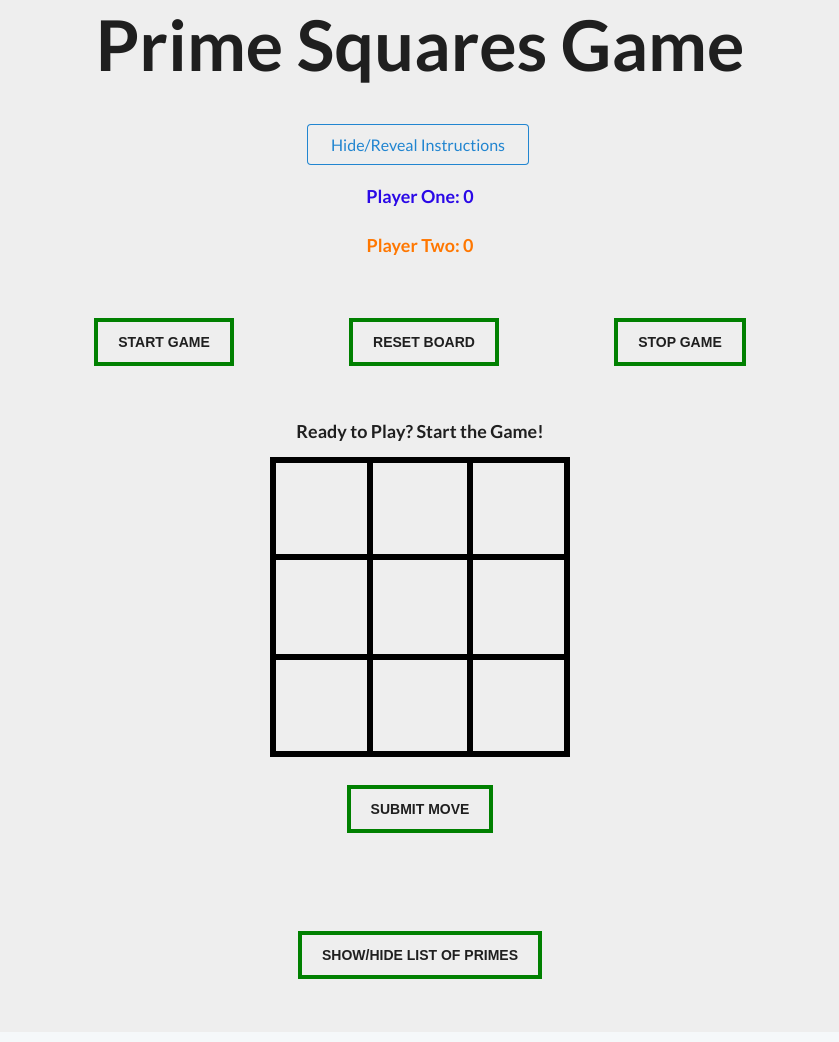
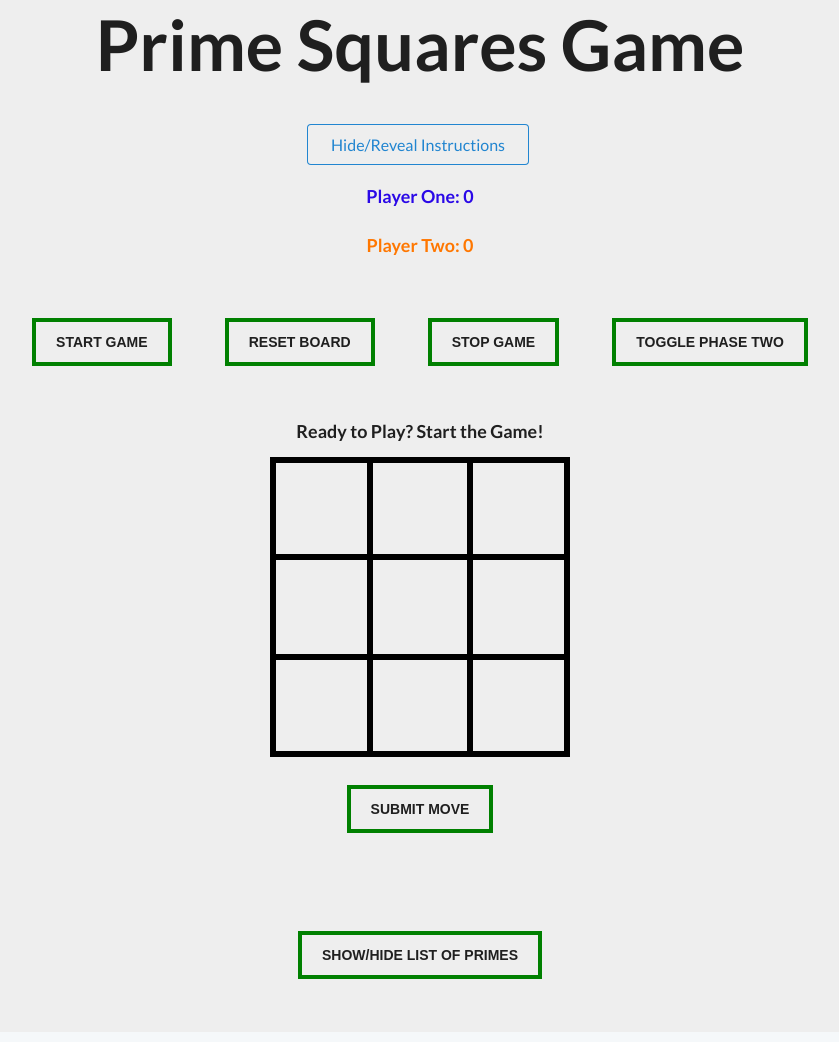
Before and after one commit to TestSubjector/PrimeSquaresGame, a PHP site: page /iframe.html in a window 1280 px wide. Shown: the part 31-1073 px from the top of the page, without its empty margins (220-1059 px from the left). Run offline with PHP 8.4, Linux system fonts and the light colour scheme; some libraries are stand-ins or nearby versions.

Commit message:
phase two completed

```diff
--- a/src/assets/css/tictac.css
+++ b/src/assets/css/tictac.css
@@ -31,6 +31,22 @@
     margin-bottom: 2em;
     font-size: 1.2rem;
   }
+
+  #wrapper {
+    width: auto;
+    height: auto;
+  }
+  #left {
+    width: auto;
+    height: auto;
+    float: left;
+  }
+
+  #right {
+    width: auto;
+    height: auto;
+    float: left;
+   }
 
   .play-area {
     display: grid;
--- a/src/assets/js/tictac.js
+++ b/src/assets/js/tictac.js
@@ -5,6 +5,10 @@ local_player_two_score = 0;
 counter = 0;
 last_move_index = -1;
 primes_showing = false;
+phase_two = false;
+total_turns_in_phase_two = 2;
+current_turns_in_phase_two = 0;
+do_phase_two = true;
 
 board_full = false;
 game_started = false;
@@ -53,6 +57,9 @@ loadup = () => {
         player_two_score.classList.add("playerTwo");
     }
     game_started = false;
+    phase_two = false;
+    total_turns_in_phase_two = 2;
+    current_turns_in_phase_two = 0;
     play_board = ["", "", "", "", "", "", "", "", ""];
     occupied = [3, 3, 3, 3, 3, 3, 3, 3, 3];
     last_move_index = -1;
@@ -70,6 +77,9 @@ reset_board = () => {
     play_board = ["", "", "", "", "", "", "", "", ""];
     occupied = [0, 0, 0, 0, 0, 0, 0, 0, 0];
     board_full = false;
+    phase_two = false;
+    total_turns_in_phase_two = 2;
+    current_turns_in_phase_two = 0;
     found_primes.clear();
     winner_found = 0;
     counter = 0;
@@ -119,8 +129,12 @@ create_number = numbers_list => {
 
 check_line = indices_list => {
     indices_length = indices_list.length;
+    phase_two_check = false;
     for (j = 0; j < indices_length; ++j)
-        if (occupied[indices_list[j]] == 0) return 0;
+        if (!phase_two && occupied[indices_list[j]] == 0) return 0;
+    for (j = 0; j < indices_length; ++j)
+        if (phase_two && indices_list[j] == last_move_index) phase_two_check = true;
+    if (phase_two && !phase_two_check) return;
     const list1 = []
     for (j = 0; j < indices_length; ++j)
         list1.push(play_board[indices_list[j]]);
@@ -138,7 +152,7 @@ check_match = () => {
     let prime_count = 0, current_count = 0;
     for (i = 0; i < 9; i += 3) {
         current_count = check_line([i, i + 1, i + 2]);
-        if (current_count > 0 && !found_primes.has(create_number([i, i+1, i+2]))) {
+        if (current_count > 0 && (!found_primes.has(create_number([i, i+1, i+2])) || phase_two)) {
             html_board[i].classList.add("win");
             html_board[i + 1].classList.add("win");
             html_board[i + 2].classList.add("win");
@@ -148,7 +162,7 @@ check_match = () => {
     }
     for (i = 0; i < 3; i++) {
         current_count = check_line([i, i + 3, i + 6]);
-        if (current_count > 0 && !found_primes.has(create_number([i, i+3, i+6]))) {
+        if (current_count > 0 && (!found_primes.has(create_number([i, i+3, i+6])) || phase_two)) {
             html_board[i].classList.add("win");
             html_board[i + 3].classList.add("win");
             html_board[i + 6].classList.add("win");
@@ -157,7 +171,7 @@ check_match = () => {
         }
     }
     current_count = check_line([0, 4, 8]);
-    if (current_count > 0 && !found_primes.has(48)) {
+    if (current_count > 0 && (!found_primes.has(48) || phase_two)) {
         html_board[0].classList.add("win");
         html_board[4].classList.add("win");
         html_board[8].classList.add("win");
@@ -165,7 +179,7 @@ check_match = () => {
         prime_count += current_count;
     }
     current_count = check_line([2, 4, 6]);
-    if (current_count > 0 && !found_primes.has(246)) {
+    if (current_count > 0 && (!found_primes.has(246) || phase_two)) {
         html_board[2].classList.add("win");
         html_board[4].classList.add("win");
         html_board[6].classList.add("win");
@@ -173,28 +187,28 @@ check_match = () => {
         prime_count += current_count;
     }
     current_count = check_line([1, 3]);
-    if (current_count > 0 && !found_primes.has(13)) {
+    if (current_count > 0 && (!found_primes.has(13) || phase_two)) {
         html_board[1].classList.add("win");
         html_board[3].classList.add("win");
         found_primes.add(13);
         prime_count += current_count;
     }
     current_count = check_line([1, 5]);
-    if (current_count > 0 && !found_primes.has(15)) {
+    if (current_count > 0 && (!found_primes.has(15) || phase_two)) {
         html_board[1].classList.add("win");
         html_board[5].classList.add("win");
         found_primes.add(15);
         prime_count += current_count;
     }
     current_count = check_line([3, 7]);
-    if (current_count > 0 && !found_primes.has(37)) {
+    if (current_count > 0 && (!found_primes.has(37) || phase_two)) {
         html_board[3].classList.add("win");
         html_board[7].classList.add("win");
         found_primes.add(37);
         prime_count += current_count;
     }
     current_count = check_line([5, 7]);
-    if (current_count > 0 && !found_primes.has(57)) {
+    if (current_count > 0 && (!found_primes.has(57) || phase_two)) {
         html_board[5].classList.add("win");
         html_board[7].classList.add("win");
         found_primes.add(57);
@@ -237,14 +251,39 @@ update_scores = () => {
     player_two_score.innerText = initial_text_player_two_score + " " + local_player_two_score.toString();
 };
 
+phase_two_player_move = e => {
+    if (last_move_index != -1 && last_move_index != e){
+        alert("You can either submit your current move or change the value. Selected square can't be changed now...");
+        return;
+    }
+    if (play_board[e] == "")
+        play_board[e] = 0;
+    play_board[e] = (play_board[e] + 1) % 10;
+    last_move_index = e;
+    play_board.forEach((element, index) => {
+        html_board[index].classList.remove("win");
+        html_board[index].classList.remove("lastMovePlayerOne");
+        html_board[index].classList.remove("lastMovePlayerTwo");
+    });
+    winner.innerText = "";
+    winner.classList.remove("playerOne");
+    winner.classList.remove("playerTwo");
+    winner.classList.remove("draw");
+    render_board();
+    return;
+};
+
 addPlayerMove = e => {
     if (!game_started){
         alert("Uhh... You need to start the game first");
         return;
     }
-    if (board_full){
+    if ((board_full && !do_phase_two) || (board_full && do_phase_two && !phase_two)){
         alert("Game is over. Please start a new game.");
         return;
+    }
+    else if(board_full && do_phase_two){
+        phase_two_player_move(e);
     }
     if (occupied[e] != 0){
         alert("That square has already been filled. Please choose an empty square.");
@@ -273,13 +312,7 @@ addPlayerMove = e => {
     }
 };
 
-check_board_complete = () => {
-    board_full = true;
-    play_board.forEach((element,index) => {
-        if (occupied[index] == 0)
-            board_full = false;
-    });
-    if (board_full){
+game_over = () => {
     player_turn.innerText = "Game Over!";
     if (local_player_score > local_player_two_score){
         winner.innerText += "Player One Wins!!";
@@ -293,7 +326,43 @@ check_board_complete = () => {
         winner.innerText = "Draw!";
         winner.classList.add("draw");
     }
+    last_move_index = -1;
+};
+
+check_board_complete = () => {
+    if (!board_full){
+        board_full = true;
+        play_board.forEach((element,index) => {
+            if (occupied[index] == 0)
+                board_full = false;
+        });
+        if (!board_full) return;
     }
+    if (board_full && !do_phase_two){
+        game_over();
+        return;
+    }
+    if (!phase_two){
+        phase_two = true;
+        play_board.forEach((element, index) => {
+            // if (occupied[index] == 0)
+            html_board[index].classList.remove("occupied");
+        });
+        occupied = [0, 0, 0, 0, 0, 0, 0, 0, 0];
+        found_primes.clear();
+        counter = 1;
+    }
+    if (total_turns_in_phase_two != current_turns_in_phase_two){
+        phase_two = true;
+        player_turn.innerText = "It's Phase Two! ";
+        player_turn.innerText += "Ready Player " + ((counter % 2) == 0? "Two?" : "One?");
+        current_turns_in_phase_two += 1;
+        return;
+    }
+    // if (total_turns_in_phase_two == current_turns_in_phase_two){
+    phase_two = false;
+    // }
+    game_over();
 };
 
 submit_move = () => {
@@ -325,13 +394,13 @@ submit_move = () => {
     check_board_complete();
     // check_for_winner();
     ++counter;
-}
+};
 
 toggle_primes = () => {
     primes_showing = !primes_showing;
     if (primes_showing) show_all_primes();
     else show_primes.innerText = "";
-}
+};
 
 show_all_primes = () => {
     show_primes.innerText = "Here is a list of primes between 10 and 999:\n\
@@ -354,4 +423,16 @@ stop_game = () => {
     }
     reset_board();
     loadup();
+};
+
+toggle_phase_two = () => {
+    if (game_started){
+        alert("Phase Two cannot be toggled mid game. Please stop the game to toggle this.")
+        return;
     }
+    do_phase_two = !do_phase_two;
+    if (do_phase_two)
+        player_turn.innerText = "Enabled Phase Two";
+    else
+        player_turn.innerText = "Disabled Phase Two";
+};
--- a/src/iframe.html
+++ b/src/iframe.html
@@ -117,10 +117,10 @@
                     <strong>Game Description:</strong>
                     <ul>
                         <li>
-                            Tic-Tac-Toe like game in which the goal is to form primes along the rows, columns and diagonals (including secondary diagonals) in any direction. The more number of primes one makes, the better the score.
+                            A Tic-Tac-Toe like game in which the goal is to form primes along the rows, columns and diagonals (including secondary diagonals) in any direction. The more number of primes one makes, the better the score.
                         </li>
                         <li>
-                            Starts with an empty N x N square.
+                            Starts with an empty 3 x 3 square.
                         </li>
                         <li>
                             Each player alternately fills a square with a number (except the last move is given to player 2).
@@ -130,6 +130,9 @@
                         </li>
                         <li>
                             0 is not allowed to be placed in any of the border cells.
+                        </li>
+                        <li>
+                            Phase Two: If phase two of the game is enabled, then both players get 1 extra turn to change the number on the board after the board has been completely filled to gain extra points. Player One will move first in Phase Two, followed by Player Two.
                         </li>
                     </ul>
                 </div>
@@ -142,12 +145,31 @@
                 <button onclick="start_game()">START GAME</button>
                 <button onclick="reset_board()">RESET BOARD</button>
                 <button onclick="stop_game()">STOP GAME</button>
+                <button onclick="toggle_phase_two()">TOGGLE PHASE TWO</button>
                 <!-- <select class="ui search dropdown" v-model="mode">
                     <option>AI</option>
                     <option>PvP</option>
                 </select> -->
             </div>
             <h3 id="player_turn"></h3>
+            <!-- <div id="wrapper">
+                <section id="left">Left Section
+                    <div class="play-area">
+                        <div id="0" class="block" onclick="addPlayerMove(0)"></div>
+                        <div id="1" class="block" onclick="addPlayerMove(1)"></div>
+                        <div id="2" class="block" onclick="addPlayerMove(2)"></div>
+                        <div id="3" class="block" onclick="addPlayerMove(3)"></div>
+                        <div id="4" class="block" onclick="addPlayerMove(4)"></div>
+                        <div id="5" class="block" onclick="addPlayerMove(5)"></div>
+                        <div id="6" class="block" onclick="addPlayerMove(6)"></div>
+                        <div id="7" class="block" onclick="addPlayerMove(7)"></div>
+                        <div id="8" class="block" onclick="addPlayerMove(8)"></div>
+                    </div>
+                </section>
+                <section id="right">
+
+                </section>
+            </div> -->
             <div class="play-area">
                 <div id="0" class="block" onclick="addPlayerMove(0)"></div>
                 <div id="1" class="block" onclick="addPlayerMove(1)"></div>
```
Also changed, not shown: src/index.php (+5 -2 lines). Lines whose indentation alone changed are shown as unchanged.
